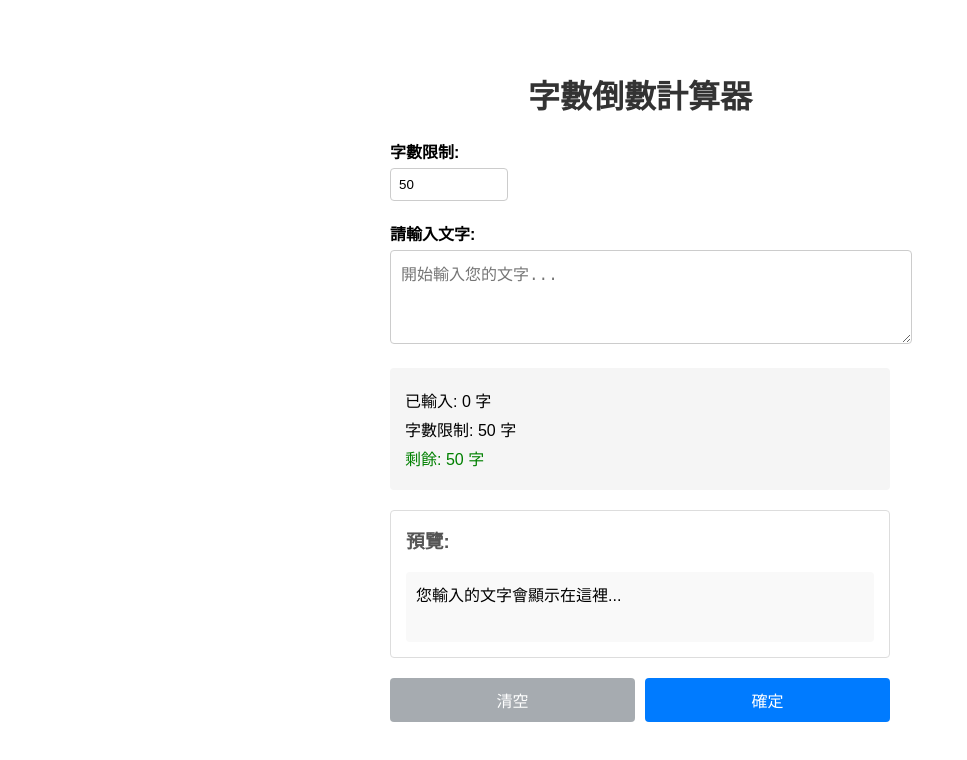
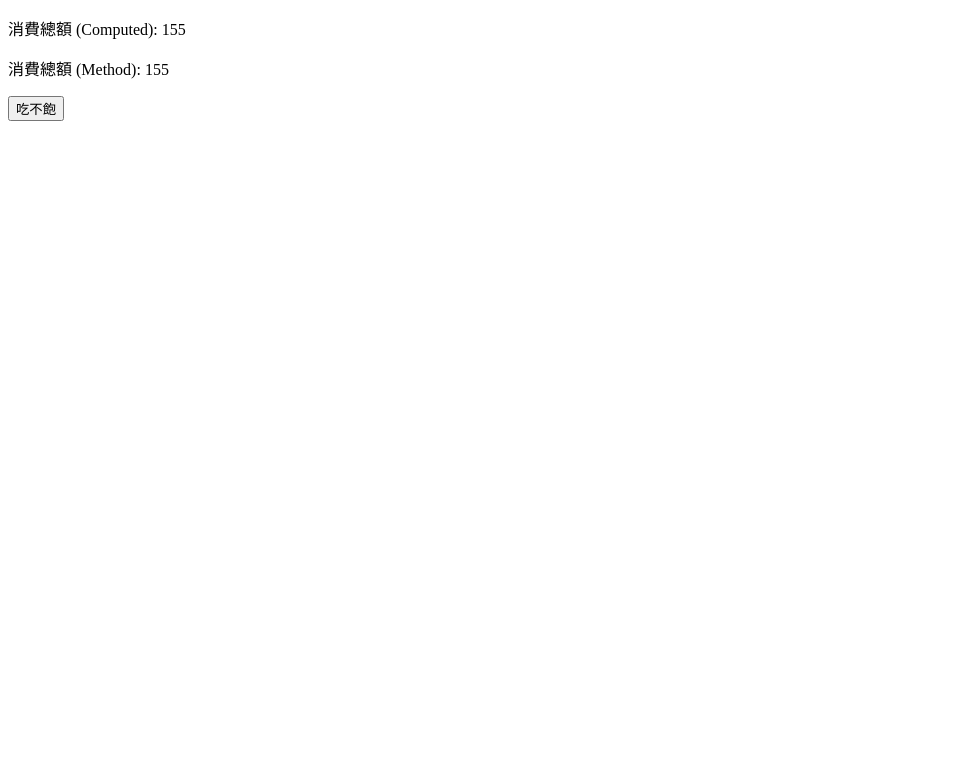
Before and after one commit to dpi627/HexVueHw01, a Vue app: page / in a window 1280 px wide. Shown: the top 760 px of the page, without its empty margins (0-967 px from the left). Built offline with nearby package versions, Linux system fonts and the light colour scheme.

Commit message:
feat: 新增計算總額功能的組件
- 新增 AppComputed.vue 組件，實現 lunchPrice 和 drinkPrice 的計算總額功能
- 使用 computed 和 method 兩種方式顯示消費總額
- 更新 main.js 引入新的 AppComputed.vue 組件

```diff
--- /dev/null
+++ b/src/AppComputed.vue
@@ -0,0 +1,23 @@
+<script setup>
+import { ref, computed } from 'vue';
+
+const lunchPrice = ref(90);
+const drinkPrice = ref(65);
+
+// Computed：計算總額
+const totalSpent = computed(() => lunchPrice.value + drinkPrice.value);
+
+// Method：計算總額
+function getTotalSpent() {
+  return lunchPrice.value + drinkPrice.value;
+}
+</script>
+
+<template>
+    <!-- 使用 Computed -->
+    <p>消費總額 (Computed): {{ totalSpent }}</p>
+    <!-- 使用 Method -->
+    <p>消費總額 (Method): {{ getTotalSpent() }}</p>
+    <!-- 吃不飽加碼 -->
+    <button @click="lunchPrice += 10">吃不飽</button>
+</template>
--- a/src/main.js
+++ b/src/main.js
@@ -1,5 +1,5 @@
 import { createApp } from 'vue'
 // import './style.css'
-import App from './AppCount.vue'
+import App from './AppComputed.vue'
 
 createApp(App).mount('#app')
```
